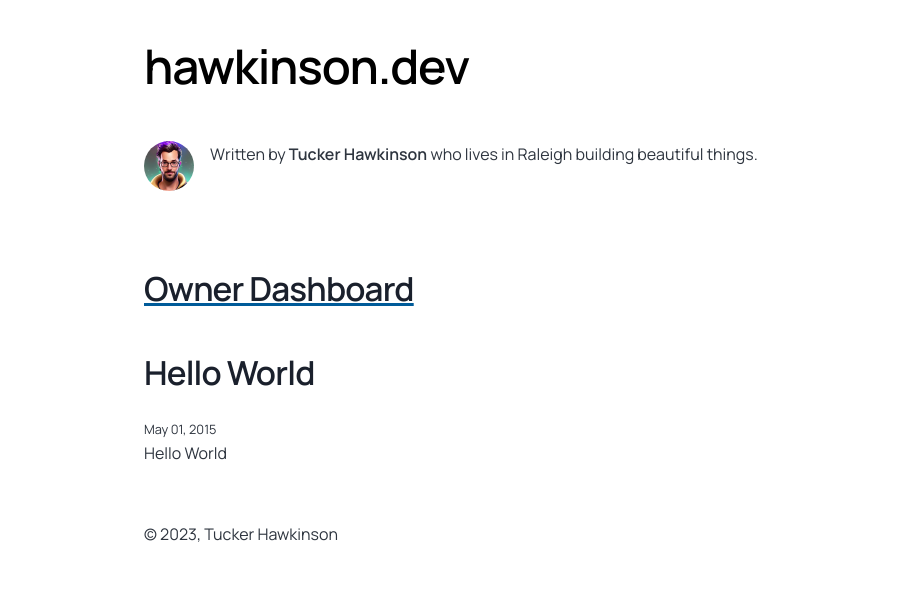
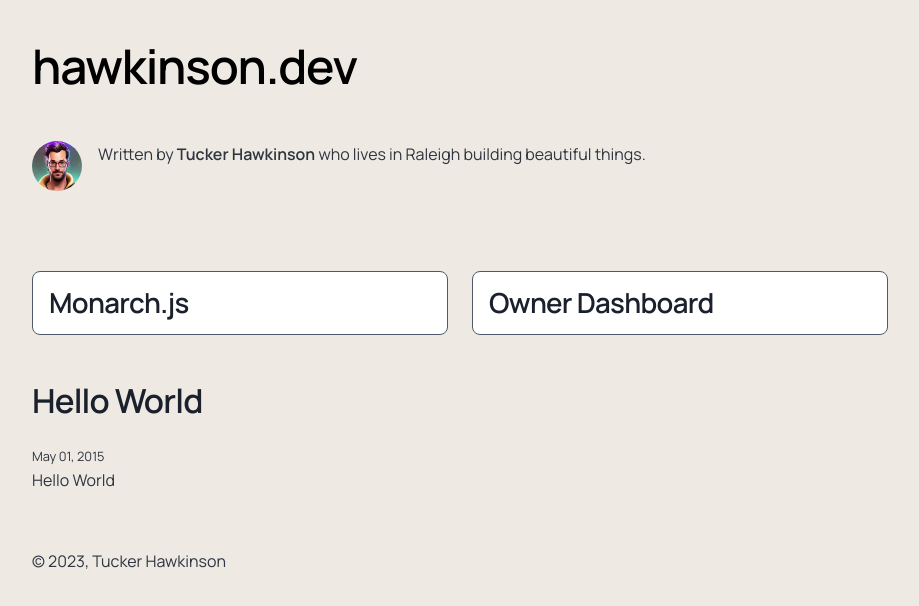
Before and after one commit to tuckers-tech/hawkinson-dev, a Gatsby site: page / in a window 1280 px wide. Shown: the whole page, without its empty margins (180-1099 px from the left). Built offline with nearby package versions, Linux system fonts and the light colour scheme; Gatsby itself is replaced by a stand-in of ours.

Commit message:
start building out some styled components

```diff
--- /dev/null
+++ b/content/projects/monarch-js/index.md
@@ -0,0 +1,7 @@
+---
+title: Monarch.js
+date: "2023-07-30T20:15:59.795Z"
+description: "Monarch.js"
+---
+
+This will explain about monarch
--- a/gatsby-config.js
+++ b/gatsby-config.js
@@ -17,10 +17,11 @@ module.exports = {
     description: `A starter blog demonstrating what Gatsby can do.`,
     siteUrl: `https://hawkinson.dev`,
     social: {
-      twitter: 'tuckers_tech'
-    }
+      twitter: 'tuckers_tech',
+    },
   },
   plugins: [
+    `gatsby-plugin-styled-components`,
     `gatsby-plugin-image`,
     {
       resolve: `gatsby-source-filesystem`,
@@ -50,7 +51,7 @@ module.exports = {
           {
             resolve: `gatsby-remark-images`,
             options: {
-              maxWidth: 630,
+              maxWidth: 1000,
             },
           },
           {
@@ -89,7 +90,7 @@ module.exports = {
                   date: node.frontmatter.date,
                   url: site.siteMetadata.siteUrl + node.fields.slug,
                   guid: site.siteMetadata.siteUrl + node.fields.slug,
-                  custom_elements: [{ "content:encoded": node.html }],
+                  custom_elements: [{ 'content:encoded': node.html }],
                 })
               })
             },
@@ -108,8 +109,8 @@ module.exports = {
                 }
               }
             }`,
-            output: "/rss.xml",
-            title: "Gatsby Starter Blog RSS Feed",
+            output: '/rss.xml',
+            title: 'Gatsby Starter Blog RSS Feed',
           },
         ],
       },
@@ -120,7 +121,7 @@ module.exports = {
         name: `hawkinson.dev - Site by Tucker Hawkinson`,
         short_name: `hawkinson.dev`,
         start_url: `/`,
-        background_color: `#ffffff`,
+        background_color: `#eeeae3`,
         // This will impact how browsers show your PWA/website
         // https://css-tricks.com/meta-theme-color-and-trickery/
         // theme_color: `#663399`,
--- a/package.json
+++ b/package.json
@@ -10,11 +10,13 @@
   "dependencies": {
     "@fontsource-variable/montserrat": "^5.0.4",
     "@fontsource/merriweather": "^5.0.3",
+    "babel-plugin-styled-components": "^2.1.4",
     "gatsby": "^5.11.0",
     "gatsby-plugin-feed": "^5.11.0",
     "gatsby-plugin-image": "^3.11.0",
     "gatsby-plugin-manifest": "^5.11.0",
     "gatsby-plugin-sharp": "^5.11.0",
+    "gatsby-plugin-styled-components": "^6.11.0",
     "gatsby-remark-images": "^7.11.0",
     "gatsby-remark-prismjs": "^7.11.0",
     "gatsby-remark-responsive-iframe": "^6.11.1",
@@ -23,7 +25,8 @@
     "gatsby-transformer-sharp": "^5.11.0",
     "prismjs": "^1.29.0",
     "react": "^18.1.0",
-    "react-dom": "^18.1.0"
+    "react-dom": "^18.1.0",
+    "styled-components": "^6.0.5"
   },
   "devDependencies": {
     "prettier": "^2.8.8"
--- a/src/components/ProjectCard.jsx
+++ b/src/components/ProjectCard.jsx
@@ -1,10 +1,31 @@
 import React from 'react'
 import { Link } from 'gatsby'
+
+import styled from 'styled-components'
+
+const Card = styled.div`
+  border-radius: 8px;
+  border: 1px solid var(--color-text-light);
+  background-color: #ffffff;
+  padding: 16px;
+
+  flex: 1;
+
+  &:hover {
+    box-shadow: 2px 2px 0 0 var(--color-shadow);
+  }
+`
+
+const CardHeading = styled.h3`
+  margin: 0;
+`
 
 const ProjectCard = ({ project }) => {
   return (
     <Link to={project.fields.slug} itemProp="url">
-      <h2>{project.frontmatter.title}</h2>
+      <Card>
+        <CardHeading>{project.frontmatter.title}</CardHeading>
+      </Card>
     </Link>
   )
 }
--- a/src/pages/index.js
+++ b/src/pages/index.js
@@ -1,10 +1,21 @@
 import * as React from 'react'
+import styled from 'styled-components'
 import { Link, graphql } from 'gatsby'
 
 import Bio from '../components/bio'
 import Layout from '../components/layout'
 import Seo from '../components/seo'
 import ProjectCard from '../components/ProjectCard'
+
+const Grid = styled.div`
+  display: grid;
+  grid-template-columns: 1fr 1fr;
+  gap: 24px;
+
+  @media (max-width: 450px) {
+    grid-template-columns: 1fr;
+  }
+`
 
 const BlogIndex = ({ data, location }) => {
   const siteTitle = data.site.siteMetadata?.title || `Title`
@@ -28,11 +39,11 @@ const BlogIndex = ({ data, location }) => {
   return (
     <Layout location={location} title={siteTitle}>
       <Bio />
-      <ol>
+      <Grid>
         {projects.map(project => {
           return <ProjectCard project={project} key={project.fields.slug} />
         })}
-      </ol>
+      </Grid>
 
       <ol style={{ listStyle: `none` }}>
         {articles.map(article => {
--- a/src/style.css
+++ b/src/style.css
@@ -13,7 +13,7 @@
   --maxWidth-3xl: 48rem;
   --maxWidth-4xl: 56rem;
   --maxWidth-full: "100%";
-  --maxWidth-wrapper: var(--maxWidth-2xl);
+  --maxWidth-wrapper: var(--maxWidth-4xl);
   --spacing-px: "1px";
   --spacing-0: 0;
   --spacing-1: 0.25rem;
@@ -52,12 +52,16 @@
   --fontSize-5: 2.074rem;
   --fontSize-6: 2.488rem;
   --fontSize-7: 2.986rem;
+
+  --color-background: #eeeae3;
+
   --color-primary: #005b99;
   --color-text: #2e353f;
   --color-text-light: #4f5969;
   --color-heading: #1a202c;
   --color-heading-black: black;
   --color-accent: #d1dce5;
+  --color-shadow: rgba(60, 64, 43, .2);
 }
 
 /* HTML elements */
@@ -79,6 +83,7 @@ body {
   font-family: var(--font-body);
   font-size: var(--fontSize-1);
   color: var(--color-text);
+  background-color: var(--color-background);
 }
 
 footer {
@@ -229,6 +234,7 @@ table thead tr th {
 
 a {
   color: var(--color-primary);
+  text-decoration: none;
 }
 
 a:hover,
```
Also changed, not shown: 1 other file.
